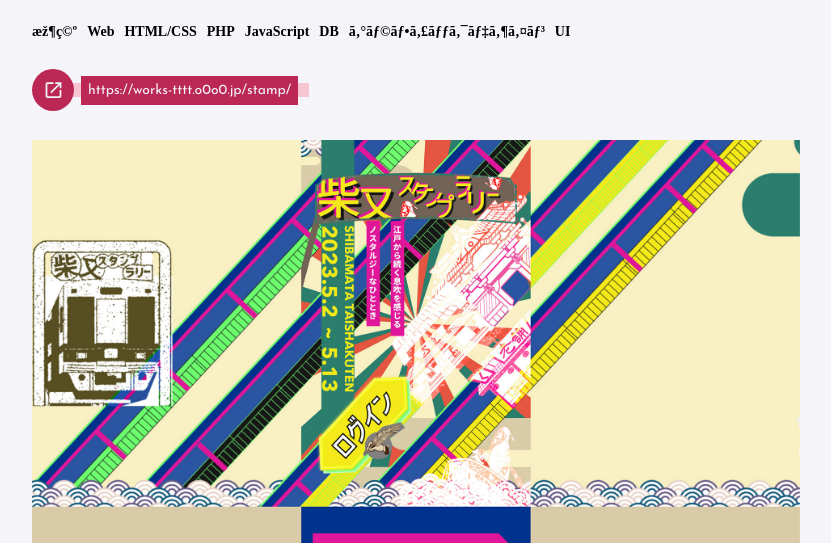
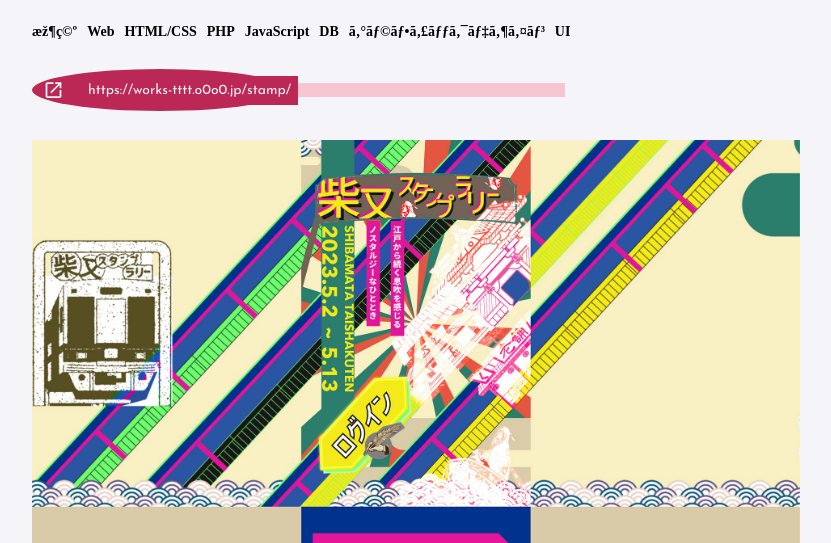
Before and after one commit to matsu-kaze/too4moorii, a PHP site: page /works/stamp/ in a window 1280 px wide. Shown: the part 88-631 px from the top of the page, without its empty margins (224-1055 px from the left). Run offline with PHP 8.4, Linux system fonts and the light colour scheme; some web fonts are replaced.

Commit message:
c-cricleの背景色・擬似要素の調整

```diff
--- a/common/css/style.css
+++ b/common/css/style.css
@@ -667,17 +667,25 @@ body {
   position: relative;
   width: 3rem;
   height: 3rem;
-  background-color: #bb2855;
-  color: white;
+  color: #f4f4f9;
   font-weight: bold;
   font-size: 2rem;
   display: flex;
   justify-content: center;
-  border-radius: 50%;
   margin: 5px 0;
 }
-
 .c-circle::before {
+  content: "";
+  position: absolute;
+  top: 0;
+  left: 0;
+  width: 100%;
+  height: 100%;
+  background-color: #bb2855;
+  border-radius: 50%;
+  z-index: -1;
+}
+.c-circle::after {
   content: "";
   position: absolute;
   top: 1rem;
@@ -685,7 +693,7 @@ body {
   height: 1rem;
   transform: translate(50%);
   background-color: #f5c6d2;
-  z-index: -1;
+  z-index: -2;
 }
 
 .c-btn-close {
--- a/common/scss/03_object/_component.scss
+++ b/common/scss/03_object/_component.scss
@@ -27,16 +27,24 @@
   position: relative;
   width: 3rem;
   height: 3rem;
-  background-color: v.$assort;
-  color: white;
+  color: v.$white;
   font-weight: bold;
   font-size: 2rem;
   display: flex;
   justify-content: center;
+  margin: 5px 0;
+  &::before {
+    content: "";
+    position: absolute;
+    top: 0;
+    left: 0;
+    width: 100%;
+    height: 100%;
+    background-color: v.$assort;
     border-radius: 50%;
-  margin: 5px 0;
+    z-index: -1;
   }
-.c-circle::before {
+  &::after {
     content: "";
     position: absolute;
     top: 1rem;
@@ -44,7 +52,9 @@
     height: 1rem;
     transform: translate(50%);
     background-color: #f5c6d2;
-  z-index: -1;
+    z-index: -2;
+  }
+
 }
 
 .c-btn-close {
```
Also changed, not shown: 1 other file. Lines whose indentation alone changed are shown as unchanged.
